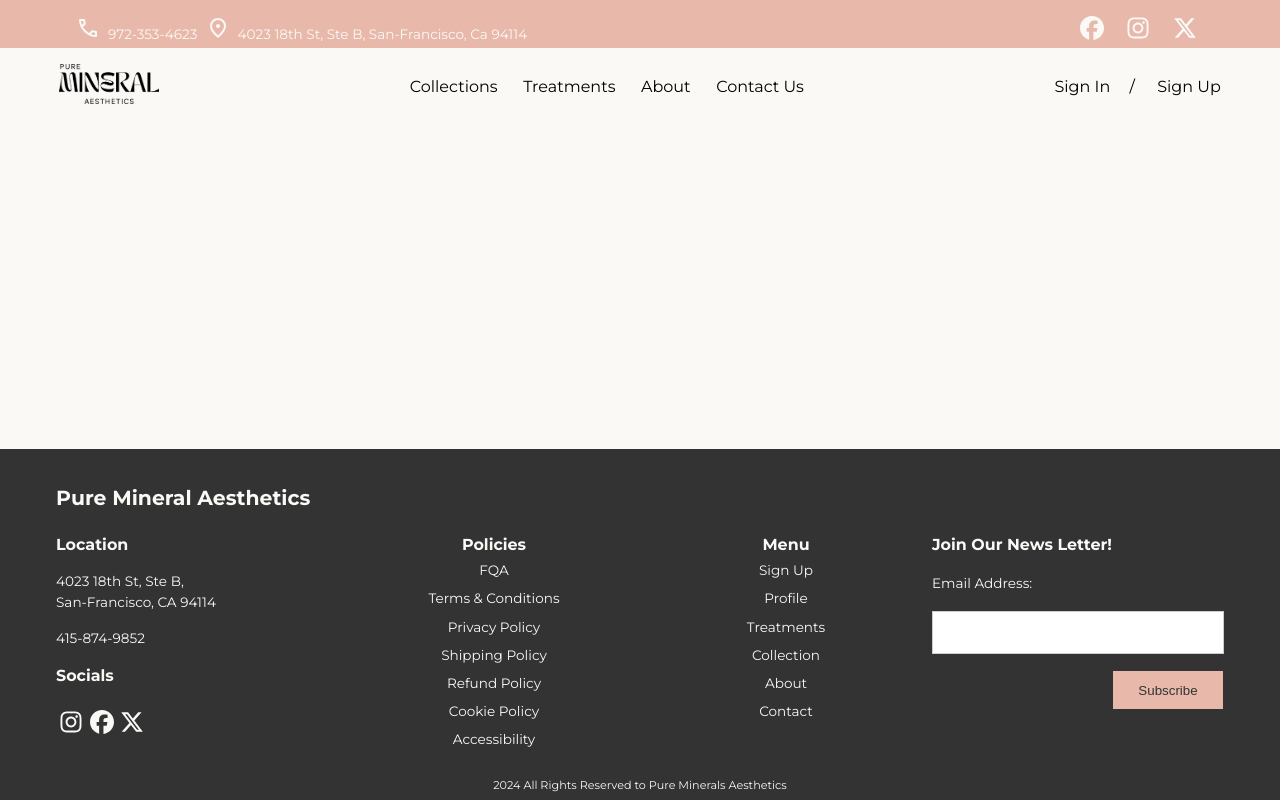
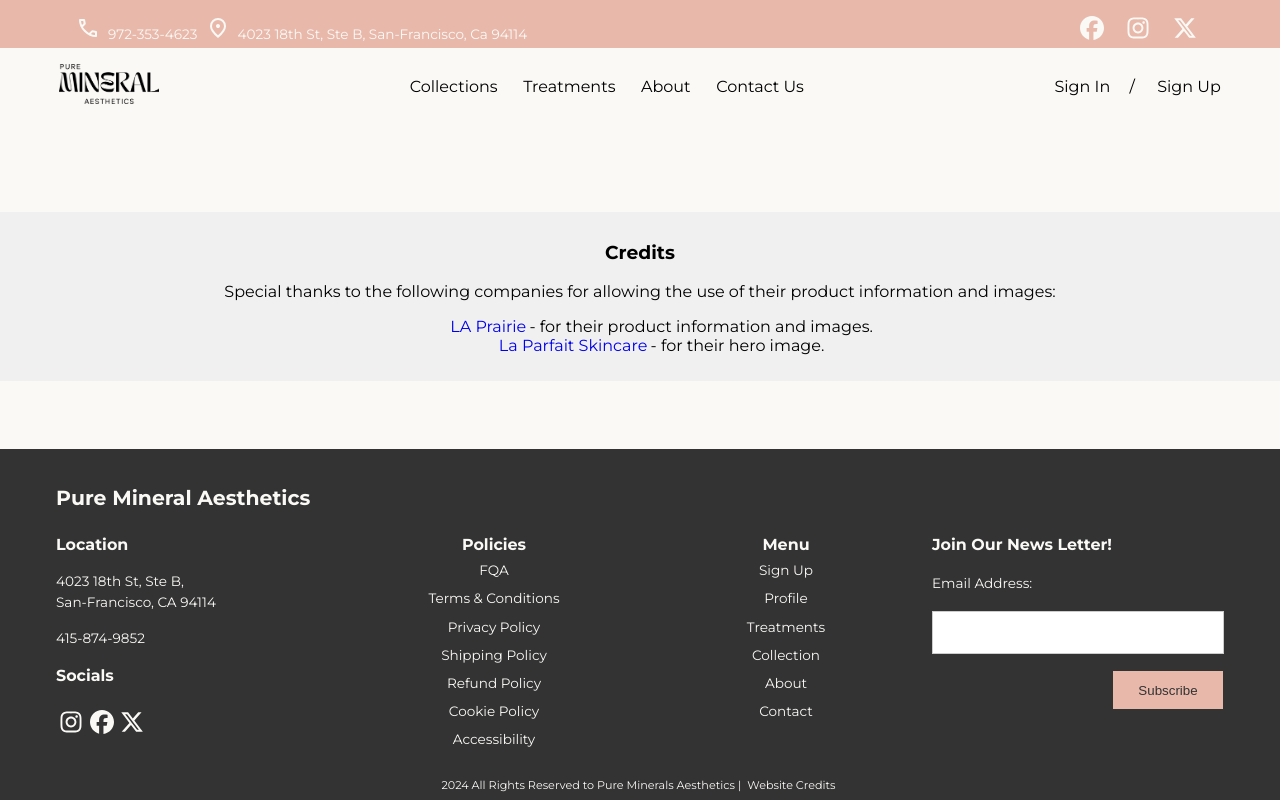
Before and after one commit to Object-ions/pure-mineral-aesthetics, a React (Create React App) app: page /credits in a window 1280 px wide. Built offline with nearby package versions, Linux system fonts and the light colour scheme; no server answers; a web font is replaced by a local one.

Commit message:
Add website credits

```diff
--- a/src/App.js
+++ b/src/App.js
@@ -16,6 +16,7 @@
 import Collections from './pages/Collections';
 import Collection from './pages/Collection';
 import Product from './pages/Product';
+import Credits from './pages/Credits';
 function App() {
   return (
     <>
@@ -26,6 +27,7 @@
           <main>
             <Routes>
               <Route path="/" element={<Home />} />
+              <Route path="/credits" element={<Credits />} />
               <Route path="/treatments" element={<Treatments />} />
               <Route path="/collections" element={<Collections />} />
               <Route
--- a/src/components/layout/Copyrights.js
+++ b/src/components/layout/Copyrights.js
@@ -1,8 +1,11 @@
+import { Link } from 'react-router-dom';
+
 const Copyrights = () => {
   const footerYear = new Date().getFullYear();
   return (
     <div className="copyrights">
-      {footerYear} All Rights Reserved to Pure Minerals Aesthetics
+      {footerYear} All Rights Reserved to Pure Minerals Aesthetics |{' '}
+      <Link to="/credits">Website Credits</Link>
     </div>
   );
 };
--- /dev/null
+++ b/src/pages/Credits.js
@@ -0,0 +1,47 @@
+import React from 'react';
+
+const Credits = () => {
+  return (
+    <div>
+      {' '}
+      <div
+        style={{
+          marginTop: '20px',
+          padding: '10px',
+          backgroundColor: '#f0f0f0',
+          textAlign: 'center',
+        }}
+      >
+        <h3>Credits</h3>
+        <p>
+          Special thanks to the following companies for allowing the use of
+          their product information and images:
+        </p>
+        <ul>
+          <li>
+            <a
+              href="https://www.laprairie.com/"
+              target="_blank"
+              rel="noopener noreferrer"
+            >
+              LA Prairie
+            </a>
+            - for their product information and images.
+          </li>
+          <li>
+            <a
+              href="https://laparfaitcosmetics.com/"
+              target="_blank"
+              rel="noopener noreferrer"
+            >
+              La Parfait Skincare
+            </a>
+            - for their hero image.
+          </li>
+        </ul>
+      </div>
+    </div>
+  );
+};
+
+export default Credits;
```
